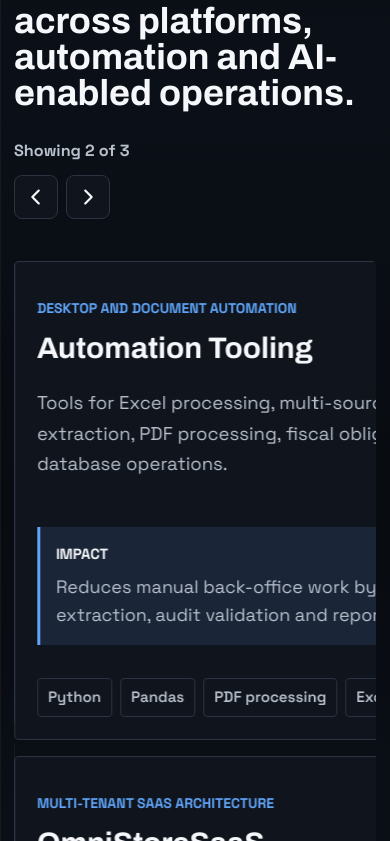
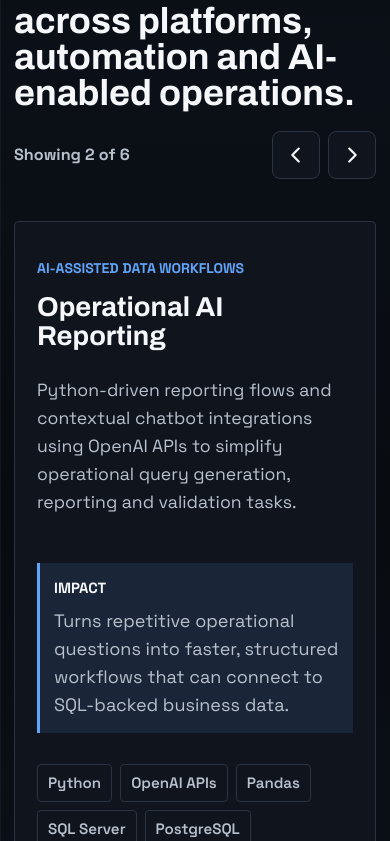
Before and after one commit to Gilbertmax/Portafolio_Gilberto, a React (Vite) app: page / in a window 390 px wide. Shown: the part 2863-3704 px from the top of the page. Built offline with nearby package versions, Linux system fonts and the light colour scheme.

Commit message:
Fix responsive project carousel cards

```diff
--- a/src/App.css
+++ b/src/App.css
@@ -668,6 +668,7 @@
 .project-track {
   display: flex;
   width: 100%;
+  align-items: stretch;
   transition: transform 620ms cubic-bezier(0.22, 1, 0.36, 1);
   will-change: transform;
 }
@@ -678,6 +679,7 @@
   flex: 0 0 100%;
   gap: 16px;
   min-width: 100%;
+  min-height: 100%;
 }
 
 .project-card,
@@ -692,6 +694,7 @@
   display: flex;
   flex-direction: column;
   justify-content: space-between;
+  min-width: 0;
   min-height: 410px;
   padding: clamp(22px, 3vw, 34px);
   transition:
@@ -721,12 +724,14 @@
   font-family: var(--heading);
   font-size: 1.65rem;
   line-height: 1.05;
+  overflow-wrap: anywhere;
 }
 
 .project-card > p {
   color: var(--muted);
   font-size: 1.03rem;
   line-height: 1.65;
+  overflow-wrap: anywhere;
 }
 
 .impact {
@@ -747,6 +752,7 @@
 .impact span {
   color: var(--muted);
   line-height: 1.55;
+  overflow-wrap: anywhere;
 }
 
 .project-card ul,
@@ -754,6 +760,7 @@
   display: flex;
   flex-wrap: wrap;
   gap: 8px;
+  min-width: 0;
   margin: 28px 0 0;
   padding: 0;
   list-style: none;
@@ -762,12 +769,14 @@
 .project-card li,
 .capability-feature li,
 .stack-row li {
+  max-width: 100%;
   padding: 7px 10px;
   border: 1px solid var(--border);
   border-radius: 4px;
   color: var(--muted);
   font-size: 0.84rem;
   font-weight: 600;
+  overflow-wrap: anywhere;
 }
 
 .pagination-dots {
@@ -1347,7 +1356,12 @@
   }
 
   .project-slide {
-    grid-template-columns: 1fr;
+    grid-template-columns: minmax(0, 1fr);
+  }
+
+  .project-card {
+    min-height: 0;
+    width: 100%;
   }
 
   .profile-strip {
@@ -1439,8 +1453,55 @@
     padding: 64px 0;
   }
 
+  .section-heading-with-controls {
+    gap: 20px;
+  }
+
+  .carousel-controls {
+    display: flex;
+    align-items: center;
+    justify-content: space-between;
+    width: 100%;
+  }
+
+  .carousel-controls button {
+    width: 48px;
+    height: 48px;
+  }
+
+  .project-carousel {
+    overflow: hidden;
+  }
+
+  .project-slide {
+    gap: 0;
+  }
+
   .project-card {
     min-height: 0;
+    padding: 22px;
+  }
+
+  .project-card h3 {
+    font-size: clamp(1.35rem, 7vw, 1.72rem);
+  }
+
+  .project-card > p {
+    font-size: 0.98rem;
+    line-height: 1.58;
+  }
+
+  .project-card ul {
+    margin-top: 22px;
+  }
+
+  .project-card li {
+    white-space: normal;
+  }
+
+  .impact {
+    margin-top: 20px;
+    padding: 14px;
   }
 
   .signal-grid {
--- a/src/pages/PortfolioPage.tsx
+++ b/src/pages/PortfolioPage.tsx
@@ -12,8 +12,6 @@ import { content, cvLinks, whatsappNumber } from '../data/portfolioContent'
 import { useScrollReveal } from '../hooks/useScrollReveal'
 import type { Language, Project, Theme } from '../types/portfolio'
 
-const projectPageSize = 2
-
 export function PortfolioPage() {
   const [language, setLanguage] = useState<Language>('en')
   const [theme, setTheme] = useState<Theme>('dark')
@@ -21,6 +19,7 @@ export function PortfolioPage() {
   const [capabilityIndex, setCapabilityIndex] = useState(0)
   const [isCarouselPaused, setIsCarouselPaused] = useState(false)
   const [isContactOpen, setIsContactOpen] = useState(false)
+  const [projectPageSize, setProjectPageSize] = useState(2)
 
   const pageContent = content[language]
   const cvLink = cvLinks[language]
@@ -28,7 +27,7 @@ export function PortfolioPage() {
     return Array.from({ length: Math.ceil(pageContent.projects.length / projectPageSize) }, (_, pageIndex) =>
       pageContent.projects.slice(pageIndex * projectPageSize, pageIndex * projectPageSize + projectPageSize),
     )
-  }, [pageContent.projects])
+  }, [pageContent.projects, projectPageSize])
   const projectPageCount = projectPages.length
   const whatsappHref = `https://wa.me/${whatsappNumber}?text=${encodeURIComponent(pageContent.modal.whatsappMessage)}`
 
@@ -47,6 +46,20 @@ export function PortfolioPage() {
       window.cancelAnimationFrame(frameId)
       window.history.scrollRestoration = previousScrollRestoration
     }
+  }, [])
+
+  useEffect(() => {
+    const mediaQuery = window.matchMedia('(max-width: 900px)')
+
+    const updateProjectPageSize = () => {
+      setProjectPageSize(mediaQuery.matches ? 1 : 2)
+      setProjectPage(0)
+    }
+
+    updateProjectPageSize()
+    mediaQuery.addEventListener('change', updateProjectPageSize)
+
+    return () => mediaQuery.removeEventListener('change', updateProjectPageSize)
   }, [])
 
   const changeLanguage = (nextLanguage: Language) => {
```
